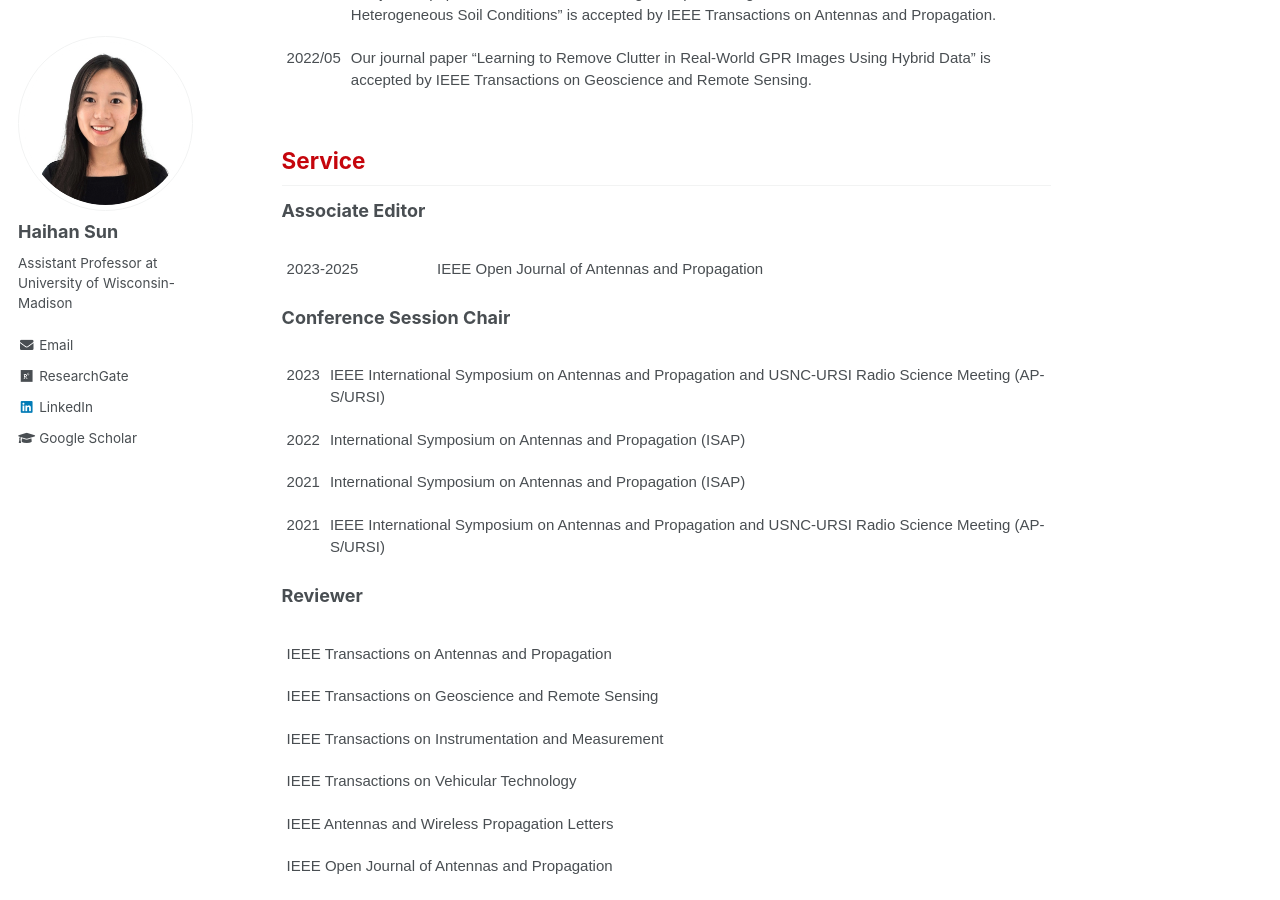
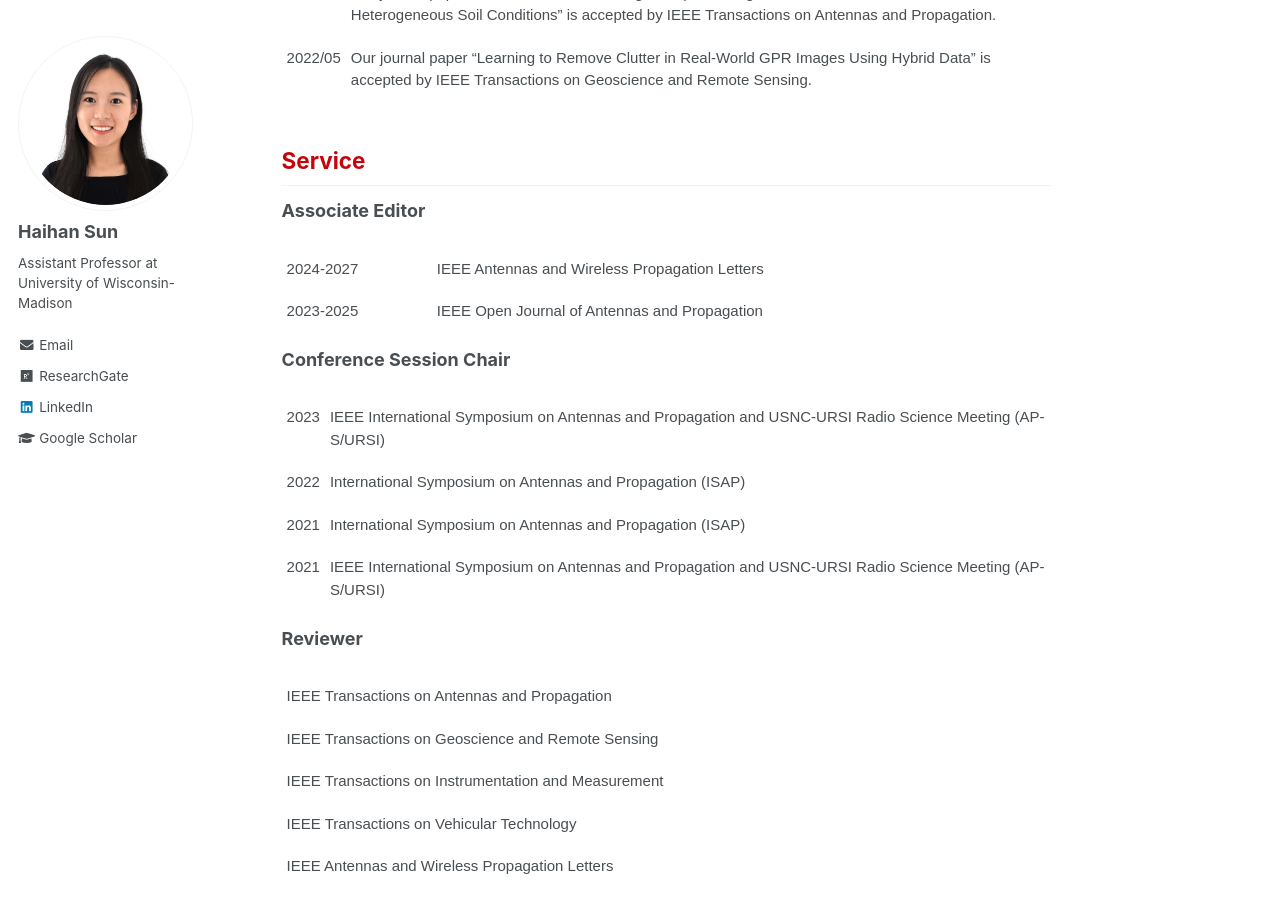
Before and after one commit to Haihan-Sun/Haihan-Sun.github.io, a Jekyll site: the page built from _pages/about.md, in a window 1280 px wide and 900 px high, scrolled down 1374 px. Built offline with Jekyll 4.4.1, drawn with Linux system fonts in a browser that asks for light colours.

Commit message:
Update about.md

```diff
--- a/_pages/about.md
+++ b/_pages/about.md
@@ -102,6 +102,10 @@ Hi! I'm Haihan Sun, an Assistant Professor at the University of Wisconsin-Madiso
 <table class="tg">
   <tbody>
   <tr>
+    <td class="tg-ko0z">2024-2027</td>
+    <td class="tg-ko0z">IEEE Antennas and Wireless Propagation Letters</td>
+  </tr>
+  <tr>
     <td class="tg-ko0z">2023-2025</td>
     <td class="tg-ko0z">IEEE Open Journal of Antennas and Propagation</td>
   </tr>
```
